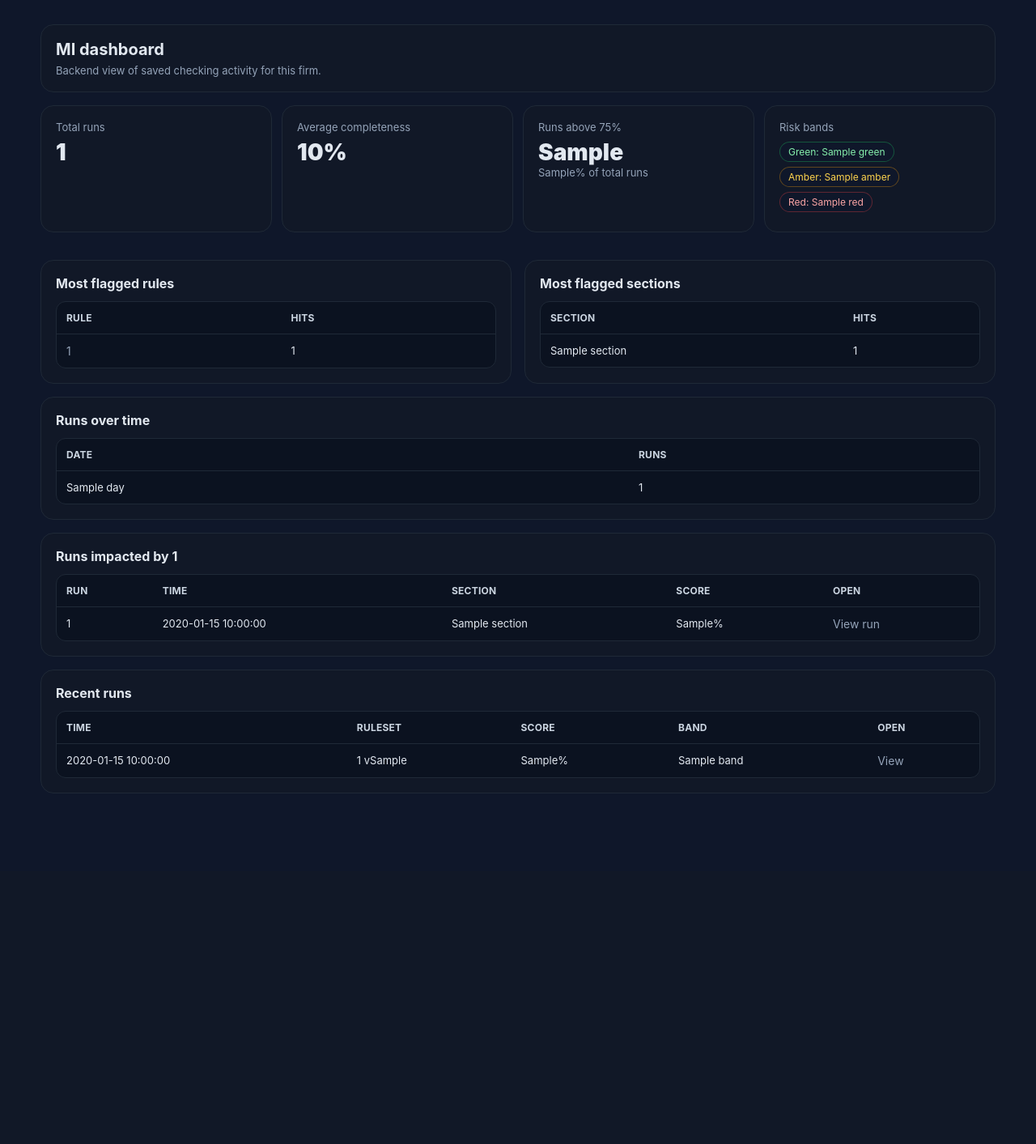
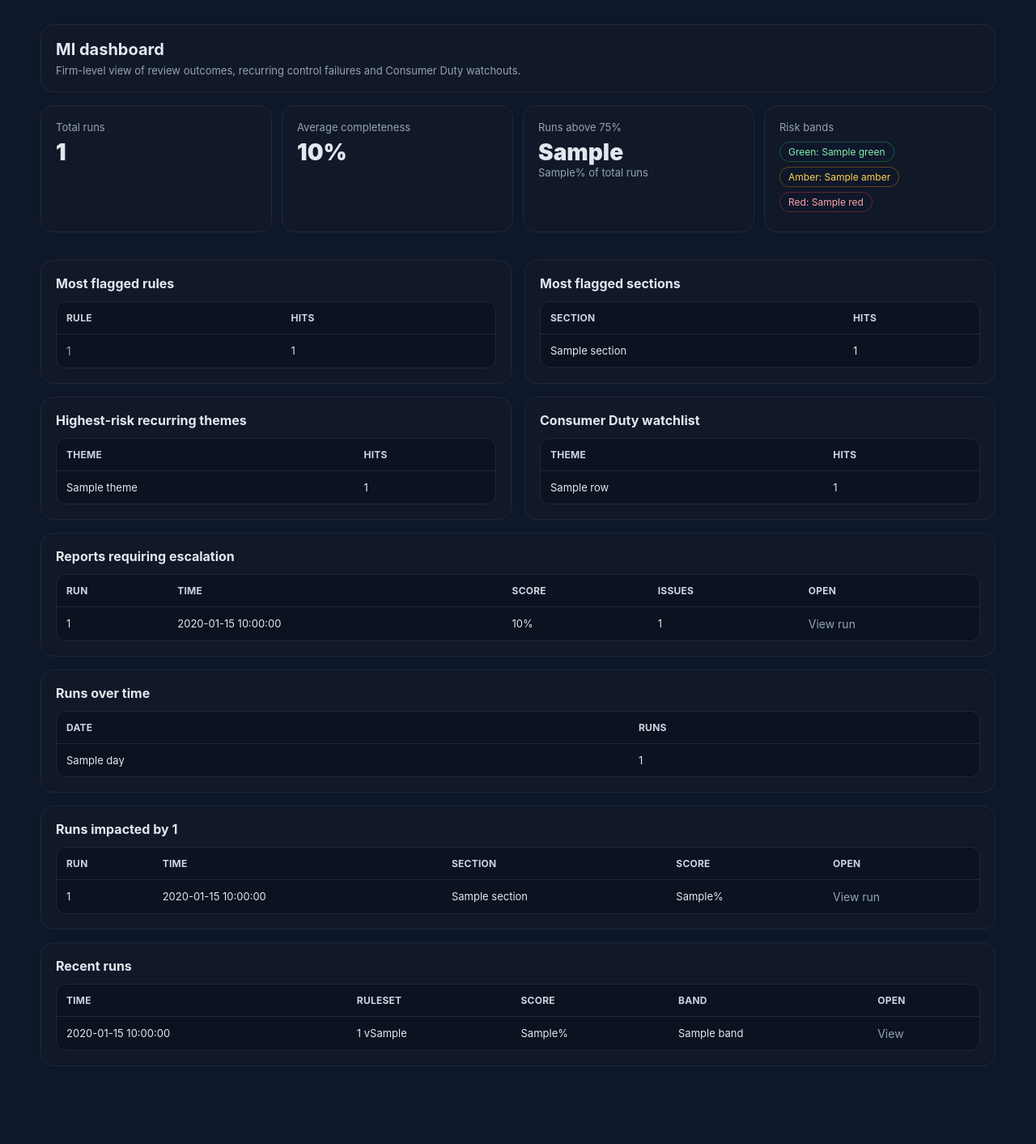
Before and after one commit to AssureAI/assure-fca-monitor, a FastAPI app: template templates/mi.html in a window 1280 px wide. Shown: the part 64-1477 px from the top of the page at 81% size. Before the commit the page ends 1044 px from the top, so only its background shows below. Run offline with FastAPI, Linux system fonts and the light colour scheme; the template is opened without the code that fills it: most values are stand-ins (such as "Sample title", 1, 10 or a date in 2020); parts of the project's set-up code (start-up, migrations or seed data) failed here and were passed over.

Commit message:
Update MI dashboard content and add new sections

```diff
--- a/templates/mi.html
+++ b/templates/mi.html
@@ -128,7 +128,7 @@
 <div class="container">
   <div class="card">
     <h1>MI dashboard</h1>
-    <p class="sub">Backend view of saved checking activity for this firm.</p>
+    <p class="sub">Firm-level view of review outcomes, recurring control failures and Consumer Duty watchouts.</p>
   </div>
 
   <div class="grid">
@@ -148,8 +148,8 @@
     <div class="card">
       <div class="sub">Risk bands</div>
       <div style="margin-top:10px;">
-        <span class="pill green">Green: {{ band_counts.green }}</span>
-        <span class="pill amber">Amber: {{ band_counts.amber }}</span>
+        <span class="pill green">Green: {{ band_counts.Green }}</span>
+        <span class="pill amber">Amber: {{ band_counts.Amber }}</span>
         <span class="pill red">Red: {{ band_counts.red }}</span>
       </div>
     </div>
@@ -201,6 +201,83 @@
         </tbody>
       </table>
     </div>
+  </div>
+
+  <div class="two-col">
+    <div class="card">
+      <h2>Highest-risk recurring themes</h2>
+      <table>
+        <thead>
+          <tr>
+            <th>Theme</th>
+            <th>Hits</th>
+          </tr>
+        </thead>
+        <tbody>
+          {% for row in top_themes %}
+          <tr>
+            <td>{{ row.theme }}</td>
+            <td>{{ row.count }}</td>
+          </tr>
+          {% endfor %}
+          {% if not top_themes %}
+          <tr><td colspan="2">No recurring themes yet.</td></tr>
+          {% endif %}
+        </tbody>
+      </table>
+    </div>
+
+    <div class="card">
+      <h2>Consumer Duty watchlist</h2>
+      <table>
+        <thead>
+          <tr>
+            <th>Theme</th>
+            <th>Hits</th>
+          </tr>
+        </thead>
+        <tbody>
+          {% for row in cd_watch %}
+          <tr>
+            <td>{{ row.name }}</td>
+            <td>{{ row.count }}</td>
+          </tr>
+          {% endfor %}
+          {% if not cd_watch %}
+          <tr><td colspan="2">No Consumer Duty flags recorded yet.</td></tr>
+          {% endif %}
+        </tbody>
+      </table>
+    </div>
+  </div>
+
+  <div class="card">
+    <h2>Reports requiring escalation</h2>
+    <table>
+      <thead>
+        <tr>
+          <th>Run</th>
+          <th>Time</th>
+          <th>Score</th>
+          <th>Issues</th>
+          <th>Open</th>
+        </tr>
+      </thead>
+      <tbody>
+        {% for row in escalation_runs %}
+        <tr>
+          <td>{{ row.id }}</td>
+          <td>{{ row.created_at }}</td>
+          <td>{{ row.score }}%</td>
+          <td>{{ row.pi_count }}</td>
+          <td><a class="link" href="/admin/runs/{{ row.id }}">View run</a></td>
+        </tr>
+        {% endfor %}
+        {% if not escalation_runs %}
+        <tr><td colspan="5">No runs currently meet escalation thresholds.</td></tr>
+        {% endif %}
+      </tbody>
+    </table>
   </div>
 
   <div class="card">
```
